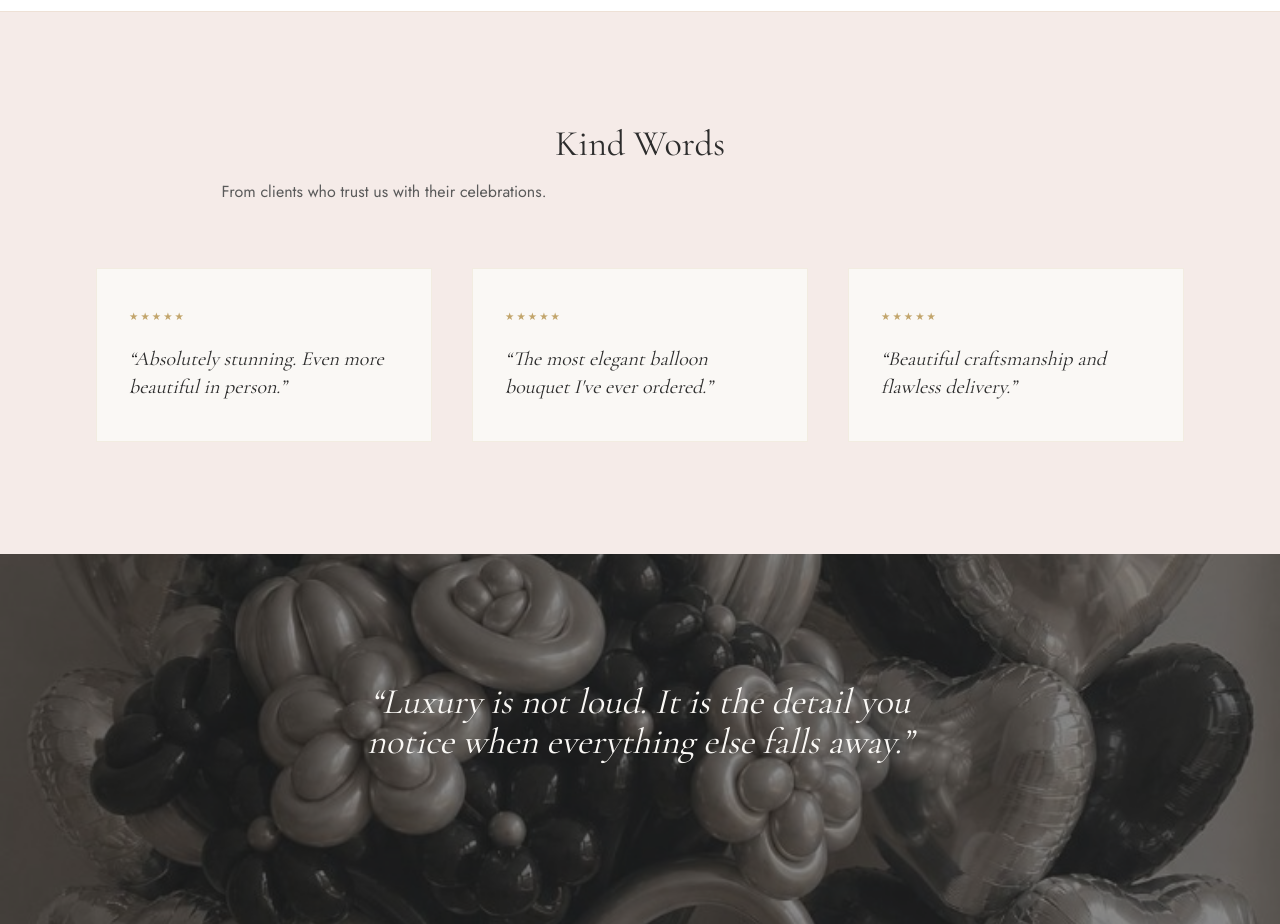
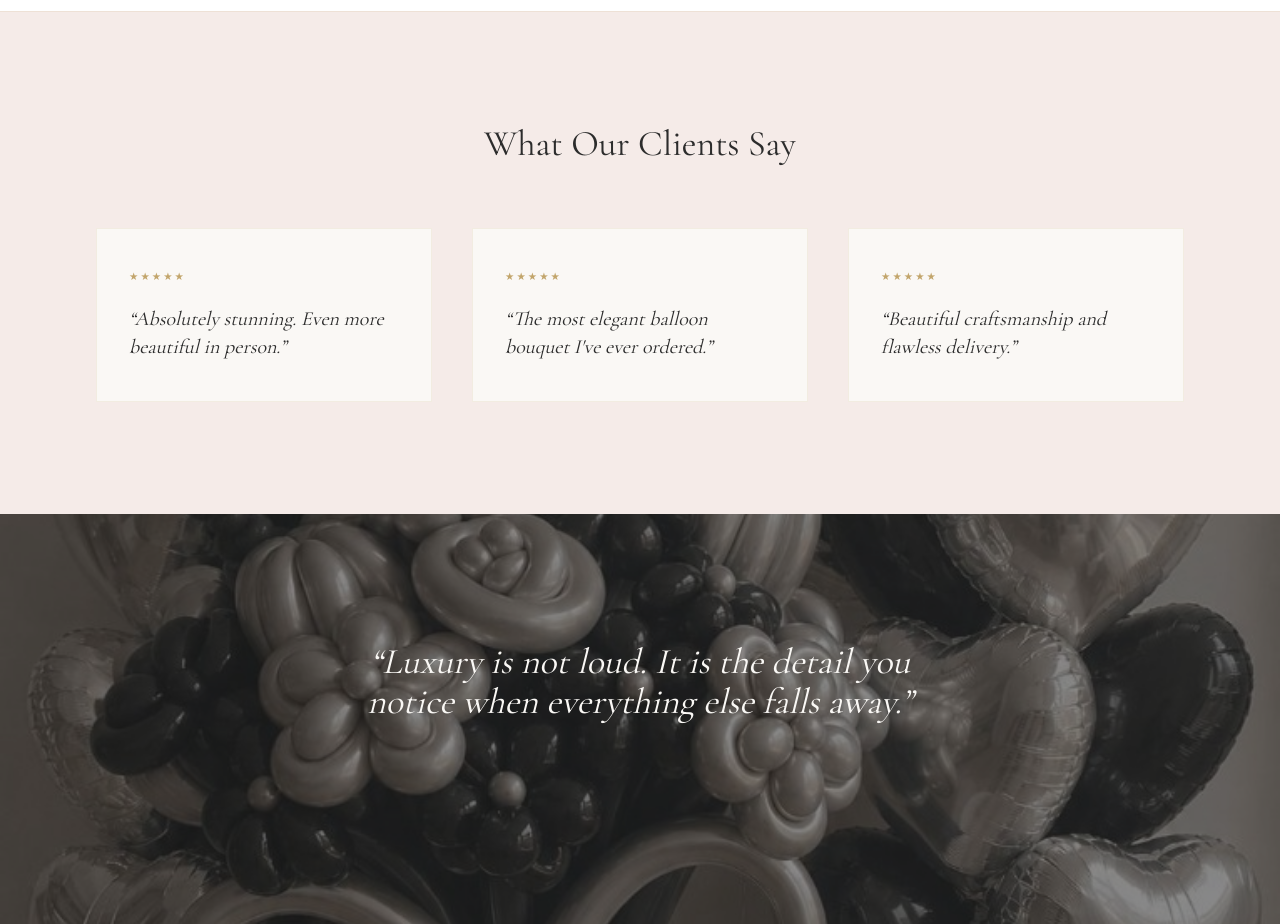
Before and after one commit to hjkim812812/balloons-by-h, a Next.js app: page / in a window 1280 px wide. Shown: the part 2460-3384 px from the top of the page. Built offline with nearby package versions, Linux system fonts and the light colour scheme; no server answers.

Commit message:
Rename testimonials section to What Our Clients Say.

```diff
--- a/src/components/Testimonials.tsx
+++ b/src/components/Testimonials.tsx
@@ -8,8 +8,7 @@ export function Testimonials() {
       <div className="mx-auto max-w-6xl px-5 md:px-8">
         <ScrollReveal>
           <SectionHeader
-            title="Kind Words"
-            description="From clients who trust us with their celebrations."
+            title="What Our Clients Say"
             align="center"
             className="mx-auto"
           />
```
